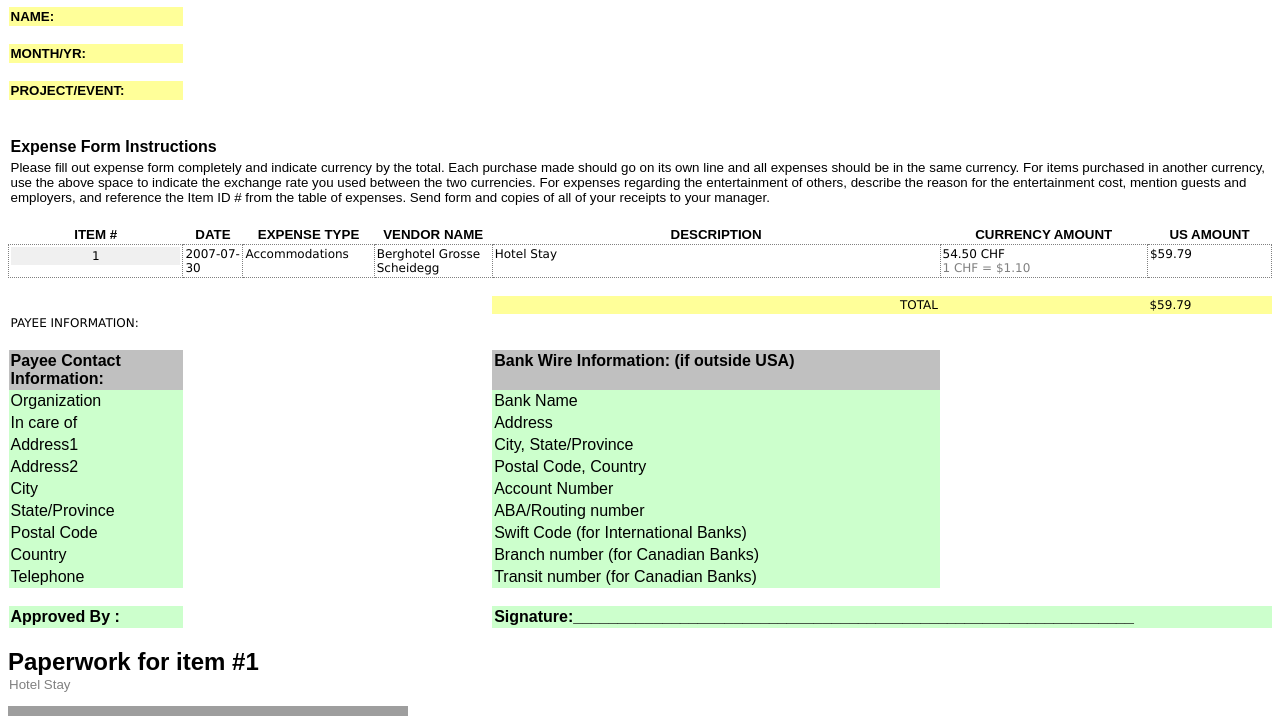
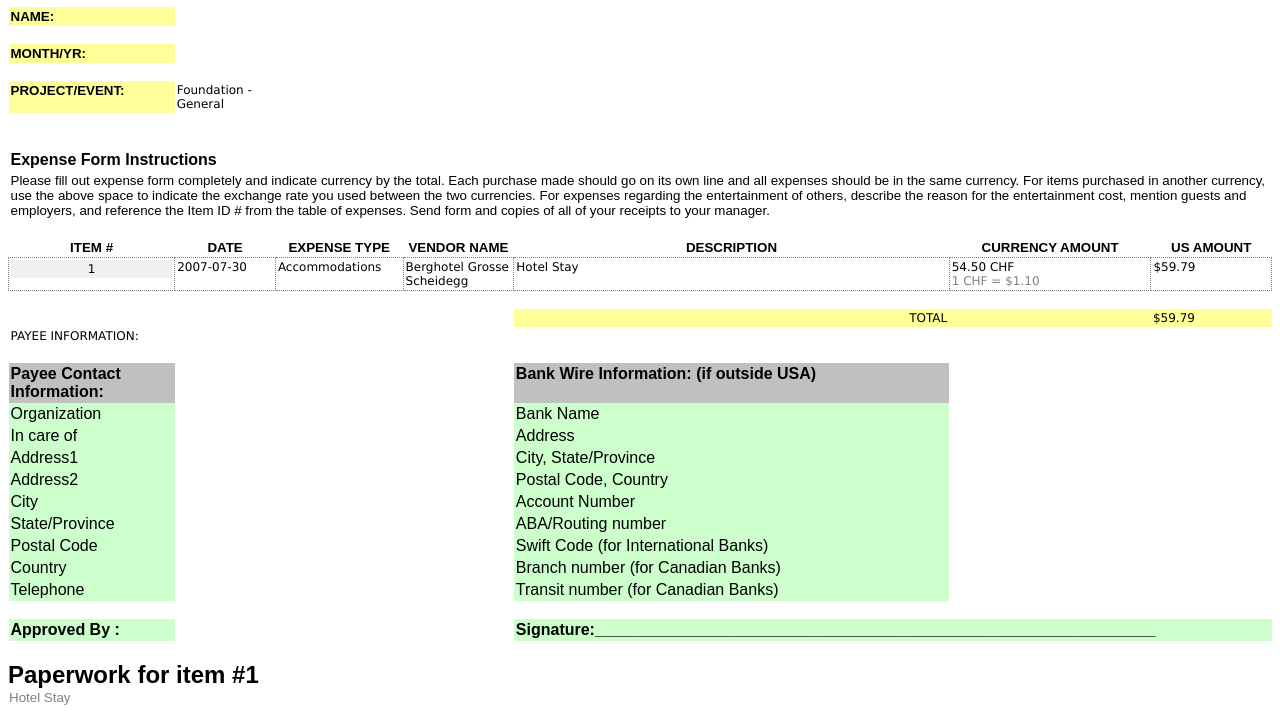
Before and after one commit to toolness/mofo-expense-form, a plain HTML site: page index.html in a window 1280 px wide. Shown: the part 73-789 px from the top of the page. Drawn offline with Linux system fonts and the light colour scheme; grey boxes are pictures that could not be loaded.

Commit message:
added more comments and stuff

```diff
--- a/index.html
+++ b/index.html
@@ -77,7 +77,7 @@ section.receipts > img {
 <td class=idx>&nbsp;</td><td class=idx>&nbsp;A&nbsp;</td><td class=idx>&nbsp;B&nbsp;</td><td class=idx>&nbsp;C&nbsp;</td><td class=idx>&nbsp;D&nbsp;</td><td class=idx>&nbsp;E&nbsp;</td><td class=idx>&nbsp;F&nbsp;</td><td class=idx>&nbsp;G&nbsp;</td></tr>
 <tr>
 <td class=idx>&nbsp;3&nbsp;</td>	<td style="font: bold 10pt  Arial; " bgcolor=#ffff99  valign=top 2 0 >NAME:</td>
-	<td valign=top 2 1 >&nbsp;</td>
+	<td valign=top 2 1 ><!-- Put your name here. --></td>
 	<td valign=top 2 2 >&nbsp;</td>
 	<td valign=top 2 3 >&nbsp;</td>
 	<td valign=top 2 4 >&nbsp;</td>
@@ -93,7 +93,7 @@ section.receipts > img {
 	<td valign=top 3 6 >&nbsp;</td>
 </tr><tr>
 <td class=idx>&nbsp;5&nbsp;</td>	<td style="font: bold 10pt  Arial; " bgcolor=#ffff99  valign=top 4 0 >MONTH/YR:</td>
-	<td valign=top 4 1 >&nbsp;</td>
+	<td valign=top 4 1 ><!-- Put the month/yr here. --></td>
 	<td valign=top 4 2 >&nbsp;</td>
 	<td valign=top 4 3 >&nbsp;</td>
 	<td valign=top 4 4 >&nbsp;</td>
@@ -109,7 +109,7 @@ section.receipts > img {
 	<td valign=top 5 6 >&nbsp;</td>
 </tr><tr>
 <td class=idx>&nbsp;7&nbsp;</td>	<td style="font: bold 10pt  Arial; " bgcolor=#ffff99  valign=top 6 0 >PROJECT/EVENT:</td>
-	<td valign=top 6 1 >&nbsp;</td>
+	<td valign=top 6 1 >Foundation - General</td>
 	<td valign=top 6 2 >&nbsp;</td>
 	<td valign=top 6 3 >&nbsp;</td>
 	<td valign=top 6 4 >&nbsp;</td>
@@ -159,15 +159,10 @@ section.receipts > img {
 <td align=center valign=top class="id"><!-- This is auto-filled. --></td>
 	<td valign=top class="date"><time>2007-07-30</time></td>
 	<td valign=top class="expense-type">
+	  <!-- Choose from Accommodations, Communications, Entertainment,
+	       Food, Grant Disbursement, Professional Development, Supplies,
+	       Travel, or Other. -->
 	  Accommodations
-	  <!-- Communications -->
-	  <!-- Entertainment -->
-	  <!-- Food -->
-	  <!-- Grant Disbursement -->
-	  <!-- Professional Development -->
-	  <!-- Supplies -->
-	  <!-- Travel -->
-	  <!-- Other -->
 	</td>
 	<td valign=top class="vendor-name">Berghotel Grosse Scheidegg</td>
 	<td valign=top class="description">
```
